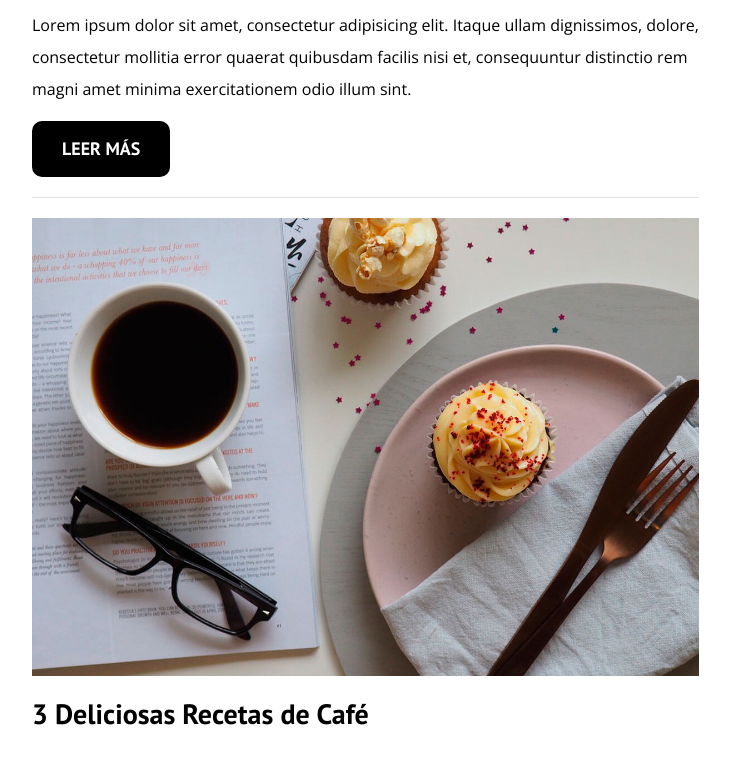
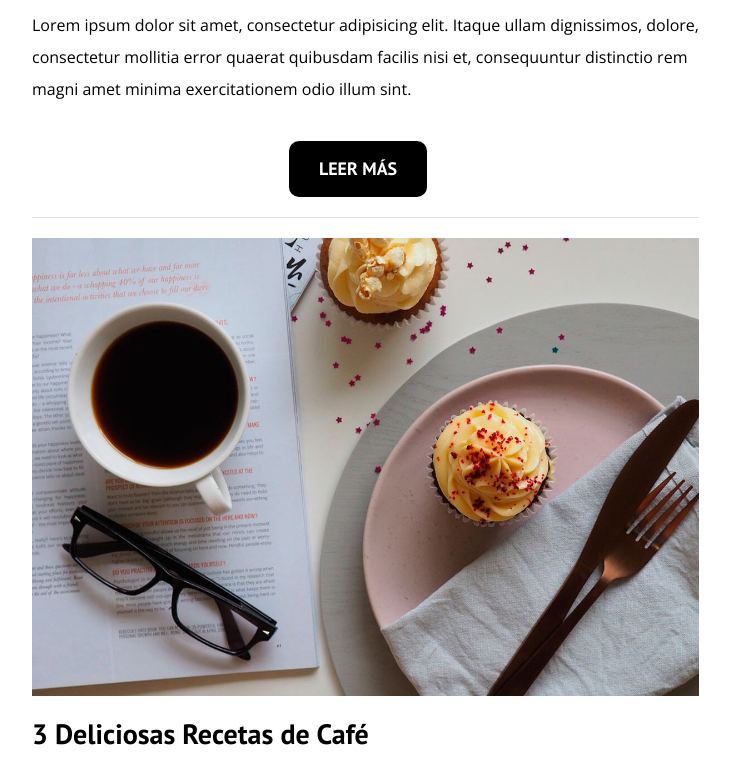
Before and after one commit to FranciscoRT-2399/practica-3, a plain HTML site: page index.html in a window 1280 px wide. Shown: the part 1260-2025 px from the top of the page, without its empty margins (32-762 px from the left). Drawn offline with nearby package versions, Linux system fonts and the light colour scheme.

Commit message:
Se centro el boton principal

```diff
--- a/css/style.css
+++ b/css/style.css
@@ -160,6 +160,7 @@ img {
 @media(min-width: 768px) {
     .boton {
         display: inline-block;
+        margin: 2rem calc(40% - 1rem);
     }
 }
 
```
